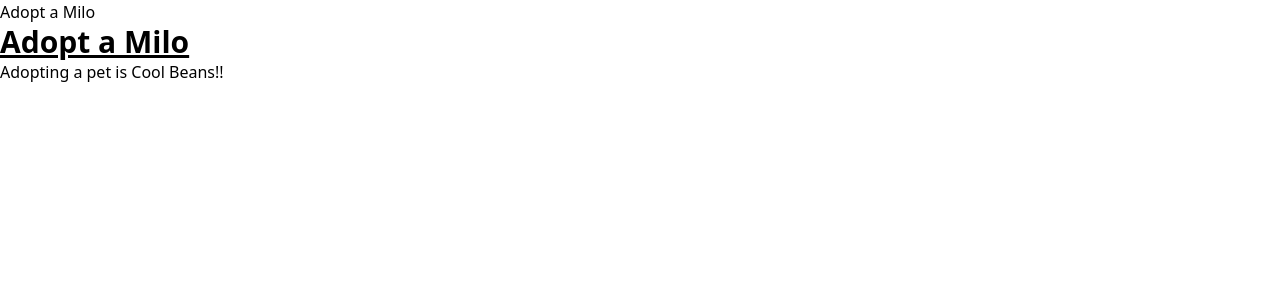
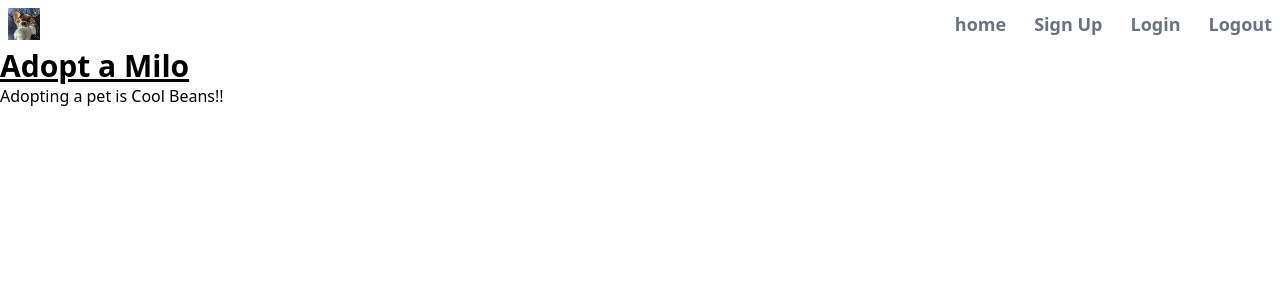
Before and after one commit to vickyruud/adopt-a-milo, a React (Create React App) app: page / in a window 1280 px wide. Shown: the top 300 px of the page. Built offline with nearby package versions, Linux system fonts and the light colour scheme.

Commit message:
add Navbar

```diff
--- a/package.json
+++ b/package.json
@@ -8,6 +8,7 @@
     "@testing-library/user-event": "^13.5.0",
     "react": "^18.1.0",
     "react-dom": "^18.1.0",
+    "react-icons": "^4.3.1",
     "react-scripts": "5.0.1",
     "web-vitals": "^2.1.4"
   },
--- /dev/null
+++ b/src/components/Favorite.jsx
@@ -0,0 +1,26 @@
+
+
+import React from "react";
+import { BsFillEmojiHeartEyesFill } from "react-icons/bs";
+
+const COMMON_STYLES =
+  " flex justify-center items-center rounded-full text-white ";
+
+export default function CartNavigatorIcon({ count, className }) {
+
+  return (
+    <button
+      className={className + COMMON_STYLES + " relative w-8 h-8 bg-gray-900"}
+    >
+      <BsFillEmojiHeartEyesFill />
+      <div
+        className={
+          COMMON_STYLES +
+          " w-6 h-6 bg-blue-500 text-xs absolute -top-2 -right-2 font-semibold"
+        }
+      >
+        {count <= 9 ? count : "9+"}
+      </div>
+    </button>
+  );
+}
--- a/src/components/NavBar.jsx
+++ b/src/components/NavBar.jsx
@@ -1,11 +1,30 @@
-import React from 'react';
+import React, { useState } from 'react';
 import '../styles/navbar.css'
+import Favorite from './Favorite';
+import NavItem from './NavItem';
+import { AiOutlineMenu } from "react-icons/ai";
 
 function NavBar() {
+
+  const [showNav, setShowNav] = useState(false)
+
   return (
-    <nav className='flex justify-between items-center bg-white'>
-      <a href='/'>Adopt a Milo</a>
+    <nav className='md:flex justify-between items-center bg-white sticky top-0 z-20'>
+      <div className="flex items-center justify-between">
+      <a href='/'>
+        <img className='w-12 h-12 p-2' src='../milo.jpg' alt='logo' />
+        </a>
+        <AiOutlineMenu className='md:hidden block
+        w-10 h-10 p-2 cursor-pointer'/>
+      </div>
+      <ul className={(showNav ? "left-0" : "-left-full") + " md:static fixed  bottom-0 top-12 md:flex md:space-x-7 items-center md:bg-transparent md:text-gray-500 bg-gray-500 bg-opacity-90 md:w-auto w-10/12 text-white md:space-y-0 space-y-5 p-2"}>
+        <NavItem content="home" href="/home" />
+        <NavItem content="Sign Up" href="/signup" />
+        <NavItem content="Login" href="/signin" />
+        <NavItem content="Logout" href="/logout" />
+        <Favorite className="hidden" count={8} />
 
+      </ul>
     </nav>
   );
 }
--- /dev/null
+++ b/src/components/NavItem.jsx
@@ -0,0 +1,11 @@
+import React from 'react';
+
+function NavItem({content, href}) {
+  return (
+    <li className='text-lg font-semibold'>
+      <a href={href}>{content}</a>
+    </li>
+  )
+}
+
+export default NavItem
```
Also changed, not shown: public/milo.jpg (added), 1 other file (tests, documents, lock files or other folders).
